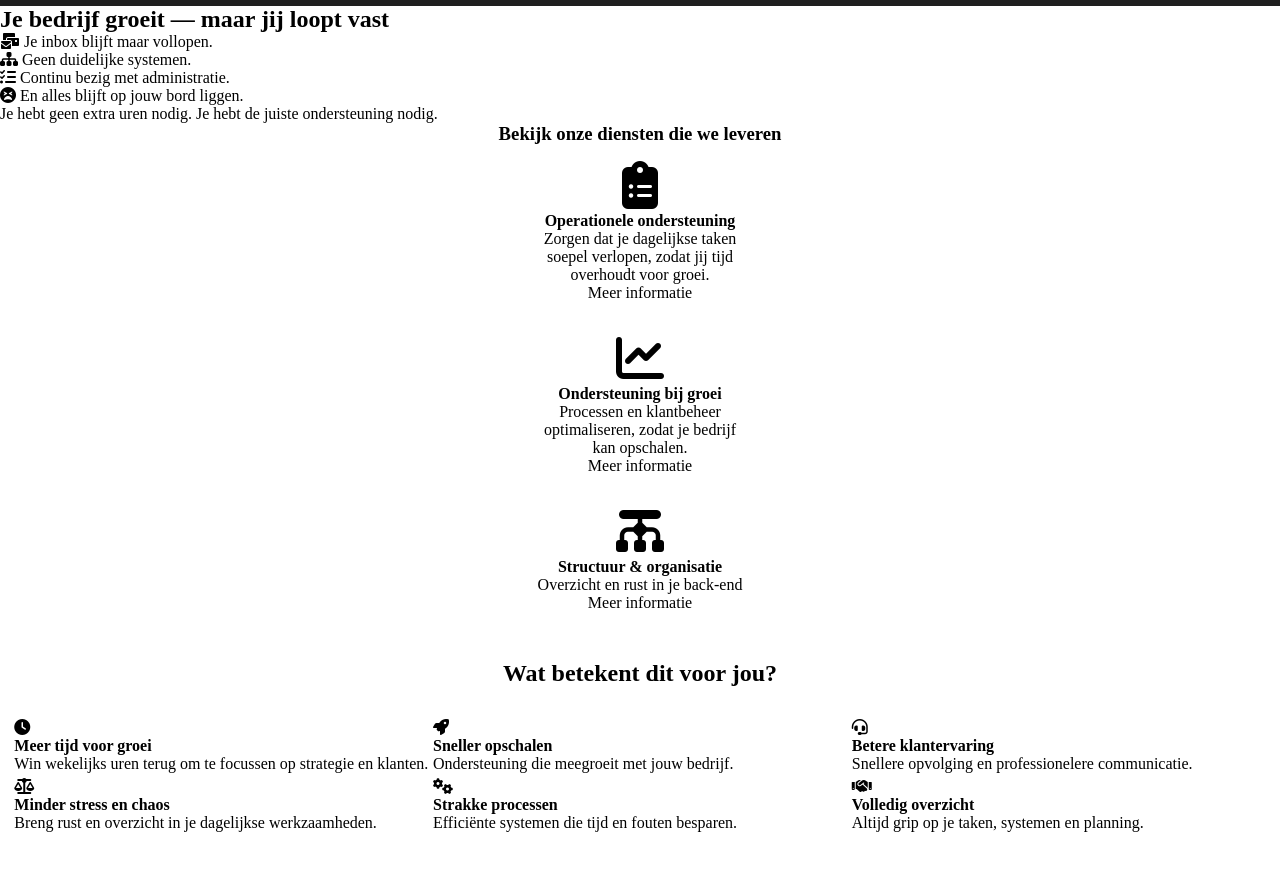
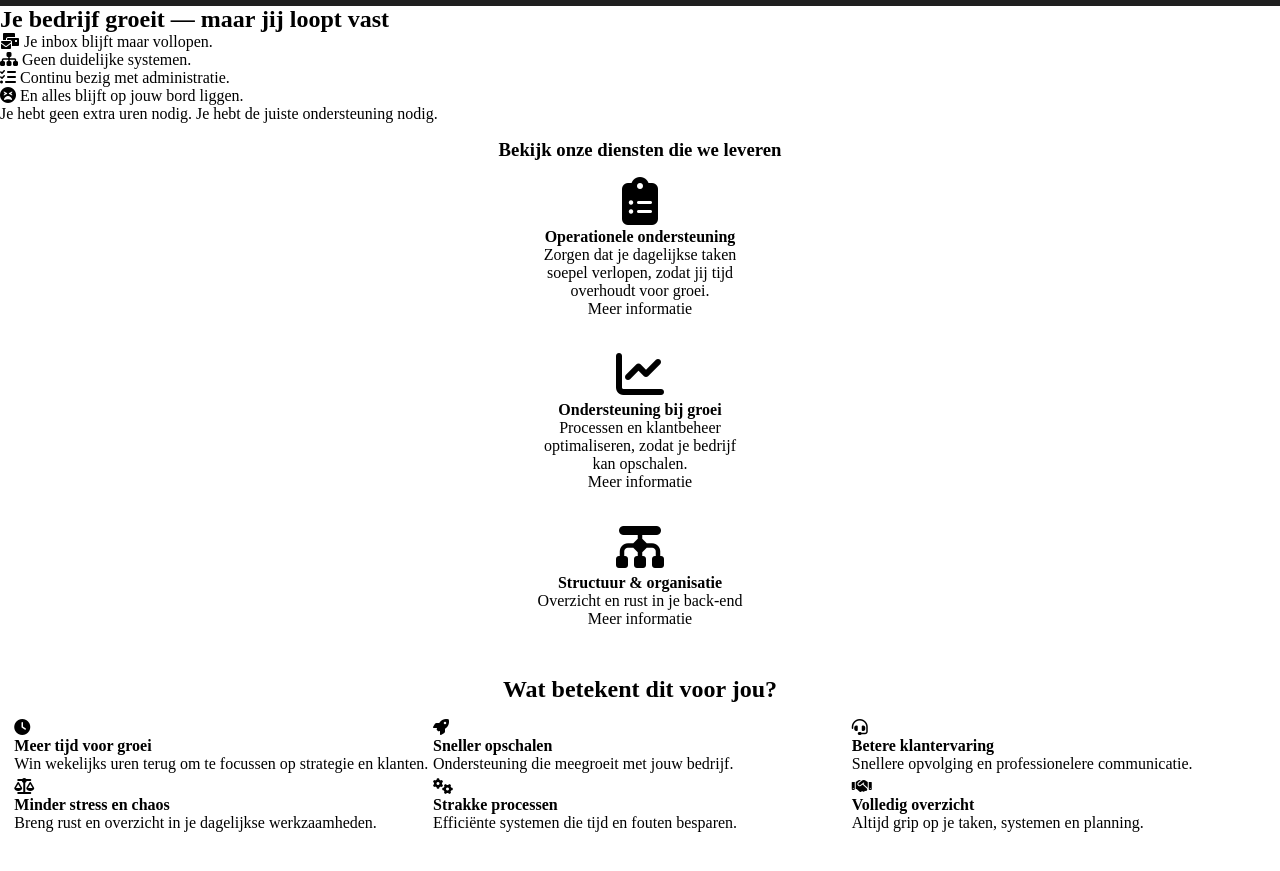
Before and after one commit to MartenServices/martenservices.github.io, a plain HTML site: page index.html in a window 1280 px wide. Shown: the part 940-1811 px from the top of the page. Drawn offline with Linux system fonts and the light colour scheme; a web font is replaced by a local one.

Commit message:
services padding

```diff
--- a/style.css
+++ b/style.css
@@ -296,6 +296,7 @@ nav {
 #services-con {
     display: grid;
     justify-items: center;
+    padding-top: 1rem;
 }
 
 .services-card {
@@ -322,8 +323,7 @@ nav {
     grid-template-columns: repeat(3, 1fr);
     gap:.3rem;
     padding-inline: .3rem;
-    align-items: center;
-    padding-block: 2rem;
+    padding-block: 1rem;
 }
 
 .active {
```
